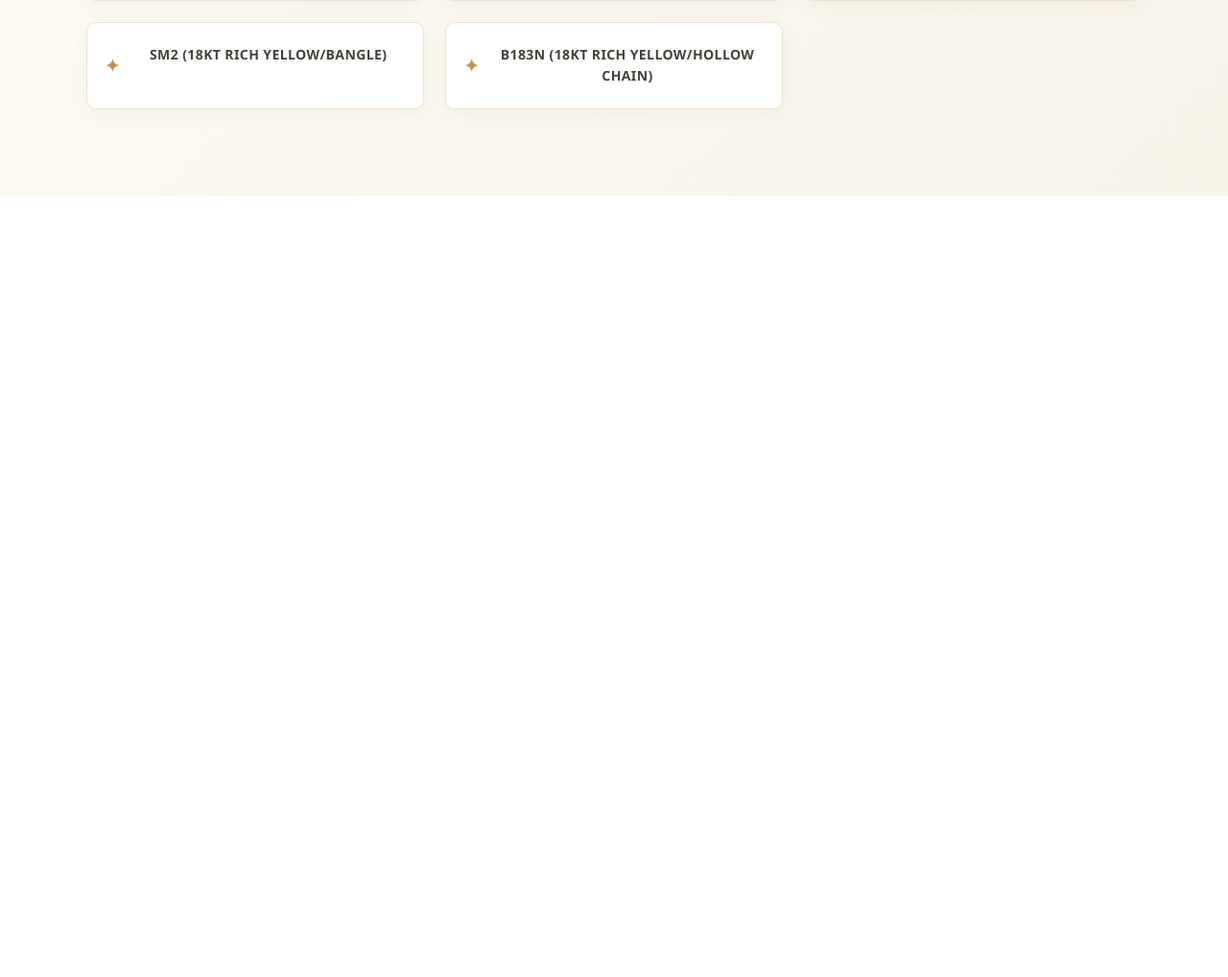
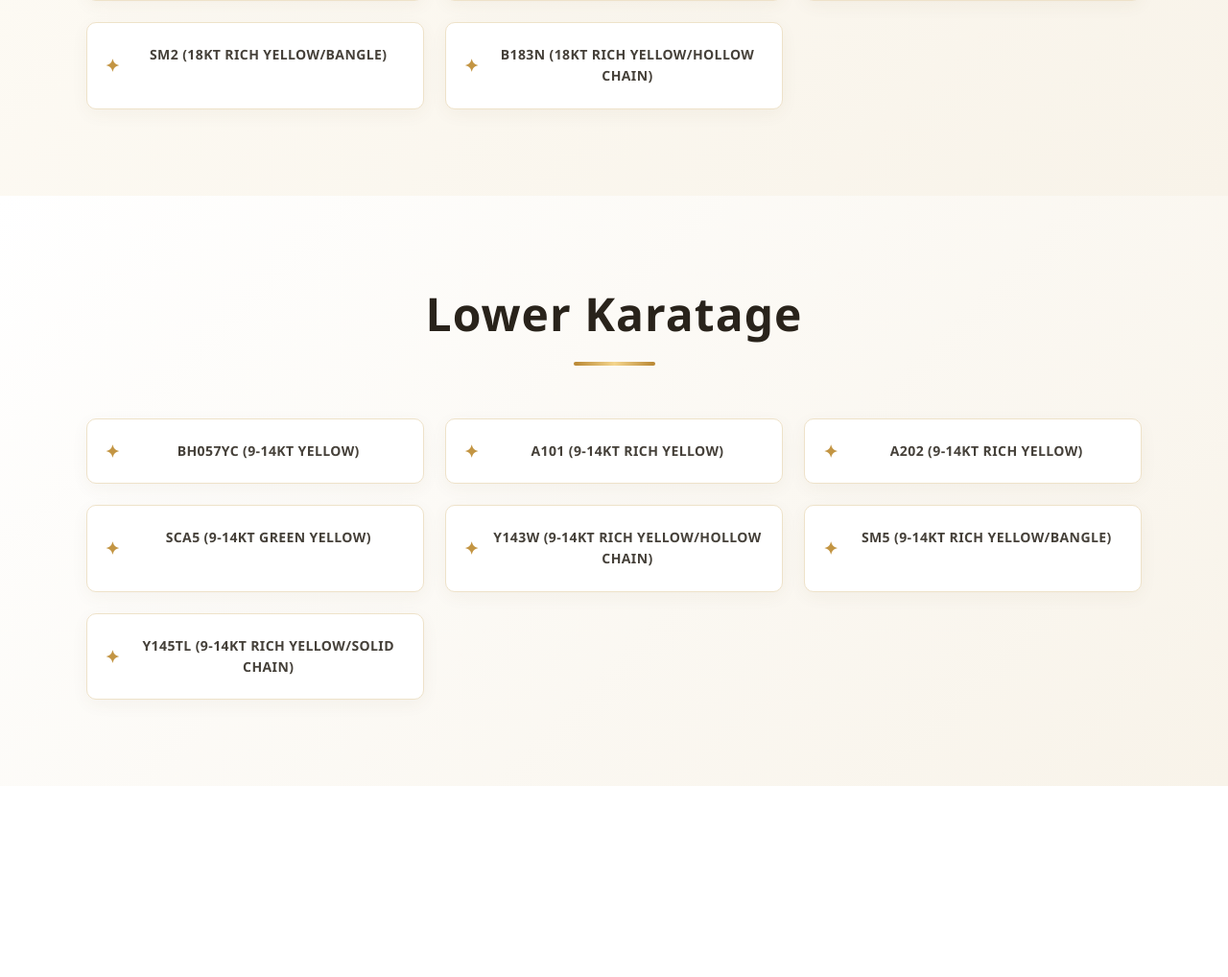
Before and after one commit to ankitkumawatpersonal-bot/vs_product, a Laravel app: page /yellow in a window 1280 px wide. Shown: the part 1646-2664 px from the top of the page at 96% size. Before the commit the page ends 1850 px from the top, so only its background shows below. Run offline with Laravel 12, Linux system fonts and the light colour scheme.

Commit message:
updated vs_product website

```diff
--- a/resources/views/yellow.blade.php
+++ b/resources/views/yellow.blade.php
@@ -2066,6 +2066,13 @@
 .higher-yellow {
     padding: 90px 7%;
     background: linear-gradient(135deg, #fffdf8, #f8f3e9);
+    position: relative;
+    overflow: hidden;
+}
+
+.lower-yellow {
+    padding: 90px 7%;
+    background: linear-gradient(135deg, #fff, #f8f3e9);
     position: relative;
     overflow: hidden;
 }
@@ -2459,6 +2466,22 @@
 
         </section>
 
+        <section class="lower-yellow">
+            <div class="casting">
+                <h1 class="higher-karatage"> Lower Karatage </h1>
+                <div class="higher-para">
+                    <li> BH057YC (9-14KT YELLOW) </li>
+                    <li> A101 (9-14KT RICH YELLOW)  </li>
+                    <li> A202 (9-14KT RICH YELLOW) </li>
+                    <li> SCA5 (9-14KT GREEN YELLOW) </li>
+                    <li> Y143W (9-14KT RICH YELLOW/HOLLOW CHAIN) </li>
+                    <li> SM5 (9-14KT RICH YELLOW/BANGLE) </li>
+                    <li> Y145TL (9-14KT RICH YELLOW/SOLID CHAIN) </li>
+                </div>
+            </div>
+
+        </section>
+
 
 
         <!-- <section class="hero-slider">
```
